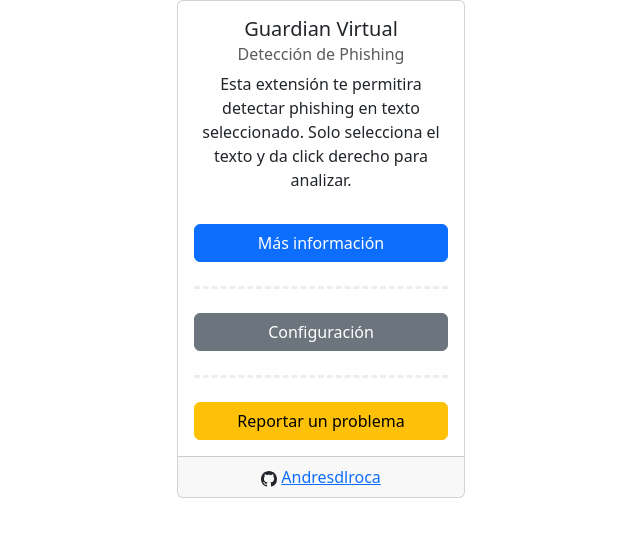
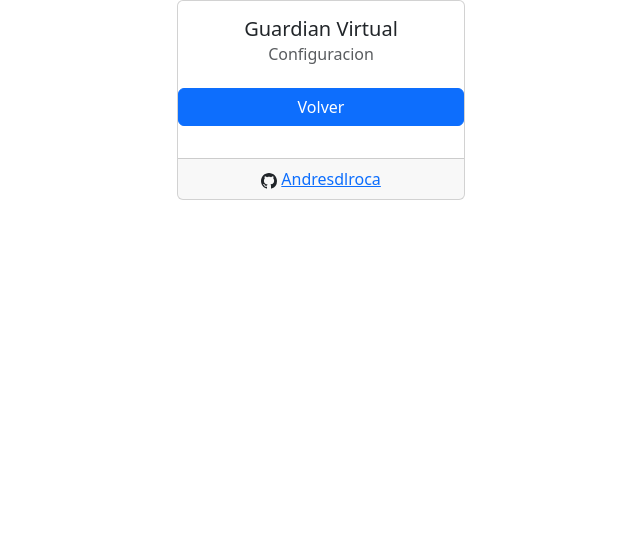
Before and after one commit to andresdlRoca/Guardian_Virtual_Extension, a React (Create React App) app: page /#/config in a window 1280 px wide. Shown: the top 536 px of the page, without its empty margins (319-959 px from the left). Built offline with nearby package versions, Linux system fonts and the light colour scheme.

Commit message:
Fixed router and added base components

```diff
--- /dev/null
+++ b/src/components/analysis_results/analysis.js
@@ -0,0 +1,23 @@
+import { Button, Card } from "react-bootstrap";
+import { Github } from "react-bootstrap-icons";
+
+function Analysis() {
+    return (
+
+        <Card style={{width: '18rem'}} className="mx-auto text-center">
+            <Card.Body>
+                <Card.Title>Guardian Virtual</Card.Title>
+                <Card.Subtitle className="mb-2 text-muted">Analisis</Card.Subtitle>
+                <Card.Text>
+                </Card.Text>
+            </Card.Body>
+            <Card.Body>
+            </Card.Body>
+            <Card.Footer>
+                <Github></Github> <a href="https://github.com/andresdlroca" target="_blank" rel="noopener noreferrer">Andresdlroca</a>
+            </Card.Footer>
+        </Card>
+    )
+}
+
+export default Analysis;
--- /dev/null
+++ b/src/components/configuration/configuration.js
@@ -0,0 +1,24 @@
+import { Button, Card } from "react-bootstrap";
+import { Github } from "react-bootstrap-icons";
+
+function Configuration() {
+    return (
+
+        <Card style={{width: '18rem'}} className="mx-auto text-center">
+            <Card.Body>
+                <Card.Title>Guardian Virtual</Card.Title>
+                <Card.Subtitle className="mb-2 text-muted">Configuracion</Card.Subtitle>
+                <Card.Text>
+                </Card.Text>
+            </Card.Body>
+            <a href="#/" class="btn btn-primary">Volver</a>
+            <Card.Body>
+            </Card.Body>
+            <Card.Footer>
+                <Github></Github> <a href="https://github.com/andresdlroca" target="_blank" rel="noopener noreferrer">Andresdlroca</a>
+            </Card.Footer>
+        </Card>
+    )
+}
+
+export default Configuration;
--- /dev/null
+++ b/src/components/information/info.js
@@ -0,0 +1,24 @@
+import { Button, Card } from "react-bootstrap";
+import { Github } from "react-bootstrap-icons";
+
+function Info() {
+    return (
+
+        <Card style={{width: '18rem'}} className="mx-auto text-center">
+            <Card.Body>
+                <Card.Title>Guardian Virtual</Card.Title>
+                <Card.Subtitle className="mb-2 text-muted">Informacion general</Card.Subtitle>
+                <Card.Text>
+                </Card.Text>
+            </Card.Body>
+            <a href="#/" class="btn btn-primary">Volver</a>
+            <Card.Body>
+            </Card.Body>
+            <Card.Footer>
+                <Github></Github> <a href="https://github.com/andresdlroca" target="_blank" rel="noopener noreferrer">Andresdlroca</a>
+            </Card.Footer>
+        </Card>
+    )
+}
+
+export default Info;
--- a/src/components/popup/values.js
+++ b/src/components/popup/values.js
@@ -15,11 +15,11 @@ function Popup() {
             </Card.Body>
             <Card.Body>
                 <div className="d-grid gap-2">
-                <Button variant="primary">Más información</Button>
+                <a href="#/info" class="btn btn-primary">Mas información</a>
                 <hr style={{borderTop: '3px dashed #bbb'}}/>
-                <Button variant="secondary">Configuración</Button>
+                <a href="#/config" class="btn btn-secondary">Configuración</a>
                 <hr style={{borderTop: '3px dashed #bbb'}}/>
-                <Button variant="warning">Reportar un problema</Button>
+                <a href="#/report" class="btn btn-warning">Reportar un problema</a>
                 </div>
             </Card.Body>
             <Card.Footer>
--- /dev/null
+++ b/src/components/report_a_problem/report_a_problem.js
@@ -0,0 +1,24 @@
+import { Button, Card } from "react-bootstrap";
+import { Github } from "react-bootstrap-icons";
+
+function Report() {
+    return (
+
+        <Card style={{width: '18rem'}} className="mx-auto text-center">
+            <Card.Body>
+                <Card.Title>Guardian Virtual</Card.Title>
+                <Card.Subtitle className="mb-2 text-muted">Report</Card.Subtitle>
+                <Card.Text>
+                </Card.Text>
+            </Card.Body>
+            <a href="#/" class="btn btn-primary">Volver</a>
+            <Card.Body>
+            </Card.Body>
+            <Card.Footer>
+                <Github></Github> <a href="https://github.com/andresdlroca" target="_blank" rel="noopener noreferrer">Andresdlroca</a>
+            </Card.Footer>
+        </Card>
+    )
+}
+
+export default Report;
--- a/src/index.js
+++ b/src/index.js
@@ -2,14 +2,29 @@ import React from 'react';
 import ReactDOM from 'react-dom/client';
 import './index.css';
 import App from './App';
+import Info from './components/information/info';
+import Configuration from './components/configuration/configuration';
+import Analysis from './components/analysis_results/analysis';
+import Report from './components/report_a_problem/report_a_problem';
 import reportWebVitals from './reportWebVitals';
 import '../node_modules/bootstrap/dist/css/bootstrap.min.css';
-import { BrowserRouter, Routes, Route } from 'react-router-dom';
+import { HashRouter as Router, Route, Routes } from 'react-router-dom';
 
 const root = ReactDOM.createRoot(document.getElementById('root'));
 root.render(
   <React.StrictMode>
-    <App />
+    <Router>
+      <div>
+        <Routes>
+          <Route exact path="/" element={<App />} />
+          <Route path="/info" element={<Info />} />
+          <Route path="/config" element={<Configuration />} />
+          <Route path="/analysis" element={<Analysis />} />
+          <Route path="/report" element={<Report />} />
+          <Route path="*" element={<h1>Not Found</h1>} />
+        </Routes>
+      </div>
+    </Router>
     {/* <BrowserRouter>
       <Routes>
         <Route exact path="/" element={<App />} />
```
